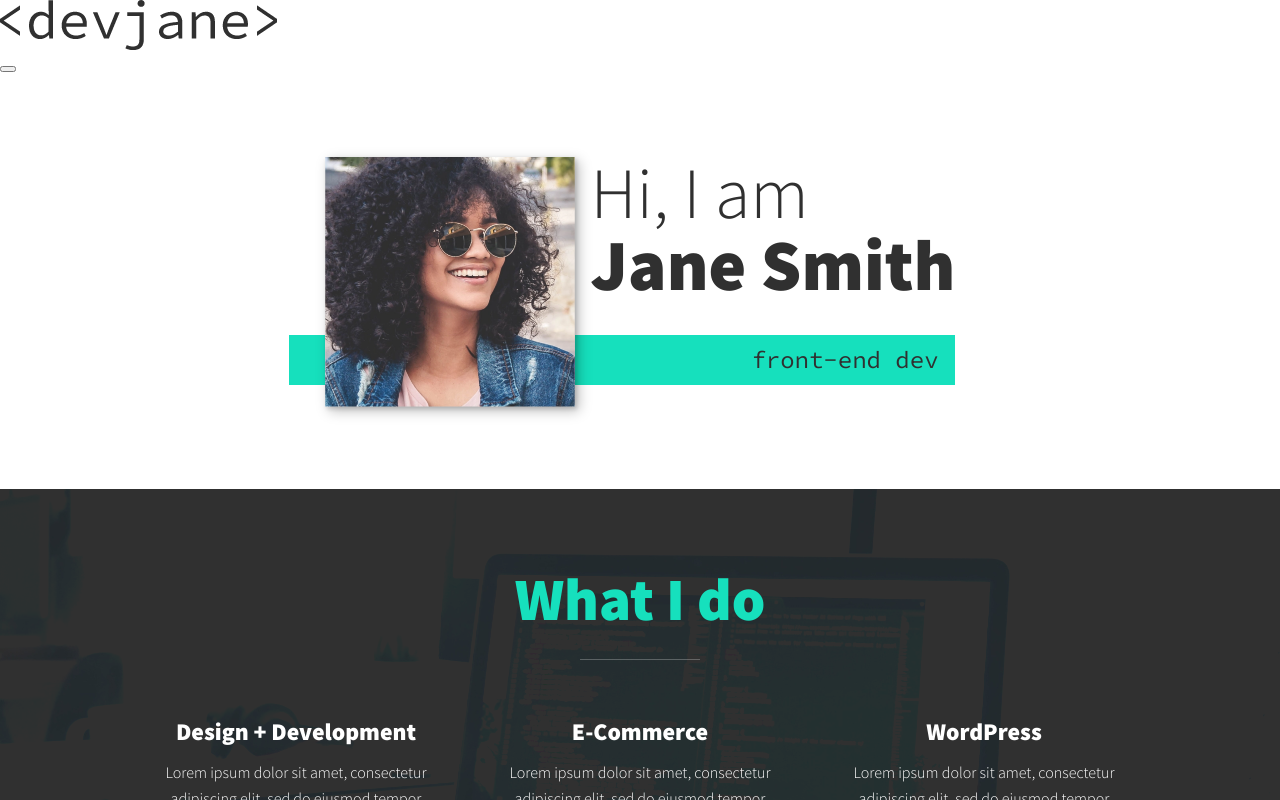
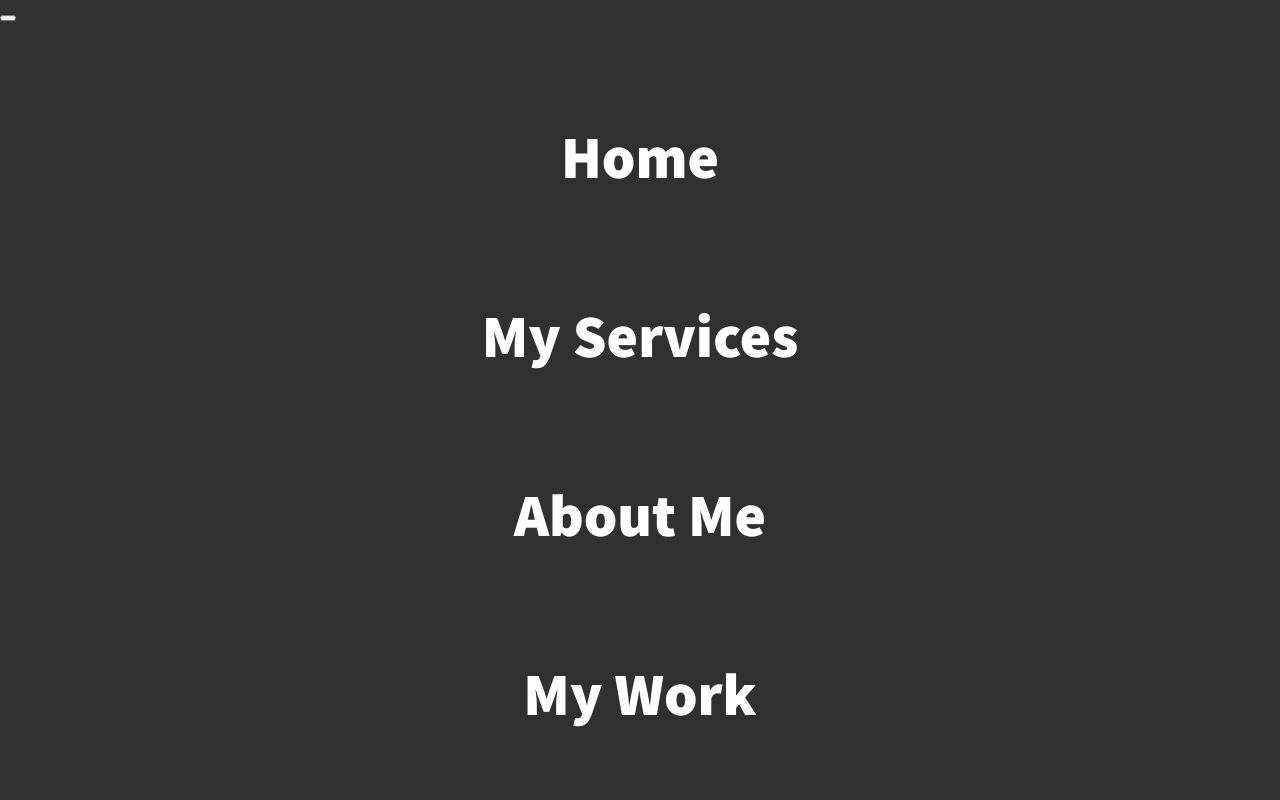
Before and after one commit to max172-hqt/personal-website-react, a React (Create React App) app: page / in a window 1280 px wide. Shown: the top 800 px of the page. Built offline with nearby package versions, Linux system fonts and the light colour scheme.

Commit message:
feat: Add style for nav

```diff
--- a/src/assets/styles/nav.module.css
+++ b/src/assets/styles/nav.module.css
@@ -1,3 +1,45 @@
+.header {
+  display: flex;
+  justify-content: space-between;
+  padding: 1em;
+}
+
+.logo {
+  max-width: 100px;
+}
+
 .nav {
-  display: none;
+  position: fixed;
+  background: var(--clr-dark);
+  color: var(--clr-light);
+  top: 0;
+  bottom: 0;
+  left: 0;
+  right: 0;
+  z-index: 100;
+
+  transform: translateX(0%);
+  transition: transform 250ms cubic-bezier(0.5, 0, 0.5, 1);
 }
+
+.navList {
+  list-style: none;
+  display: flex;
+  height: 100%;
+  flex-direction: column;
+  justify-content: space-evenly;
+  align-items: center;
+  margin: 0;
+  padding: 0;
+}
+
+.navLink {
+  color: inherit;
+  text-decoration: none;
+  font-weight: var(--fw-bold);
+  font-size: var(--fs-h2);
+}
+
+.navLink:hover {
+  color: var(--clr-accent);
+}
--- a/src/components/Header.tsx
+++ b/src/components/Header.tsx
@@ -1,23 +1,43 @@
-import Logo from '../assets/images/devjane.png';
-import styles from '../assets/styles/nav.module.css';
+import Logo from "../assets/images/devjane.png";
+import styles from "../assets/styles/nav.module.css";
+
+const navItems = [
+  {
+    href: "#home",
+    text: "Home",
+  },
+  {
+    href: "#services",
+    text: "My Services",
+  },
+  {
+    href: "#about",
+    text: "About Me",
+  },
+  {
+    href: "#work",
+    text: "My Work",
+  },
+]
 
 export default function Header() {
   return (
-    <header>
-      <div className="logo">
+    <header className={styles.header}>
+      <div className={styles.logo}>
         <img src={Logo} alt="" />
-        <button className="nav-toggle" aria-label="toggle navigation">
-          <span className="hamburger"></span>
+      </div>
+      <nav className={styles.nav}>
+        <button className={styles.toggle} aria-label="toggle navigation">
+          <span className={styles.hamburger}></span>
         </button>
-        <nav className={styles.nav}>
-          <ul className="nav__list">
-            <li className="nav__item"><a href="#home">Home</a></li>
-            <li className="nav__item"><a href="#services">My Services</a></li>
-            <li className="nav__item"><a href="#">About Me</a></li>
-            <li className="nav__item"><a href="#">My Work</a></li>
-          </ul>
-        </nav>
-      </div>
+        <ul className={styles.navList}>
+          {navItems.map(({href, text}) => (
+            <li className={styles.navItem}>
+              <a className={styles.navLink} href={href}>{text}</a>
+            </li>
+          ))}
+        </ul>
+      </nav>
     </header>
-  )
+  );
 }
```
